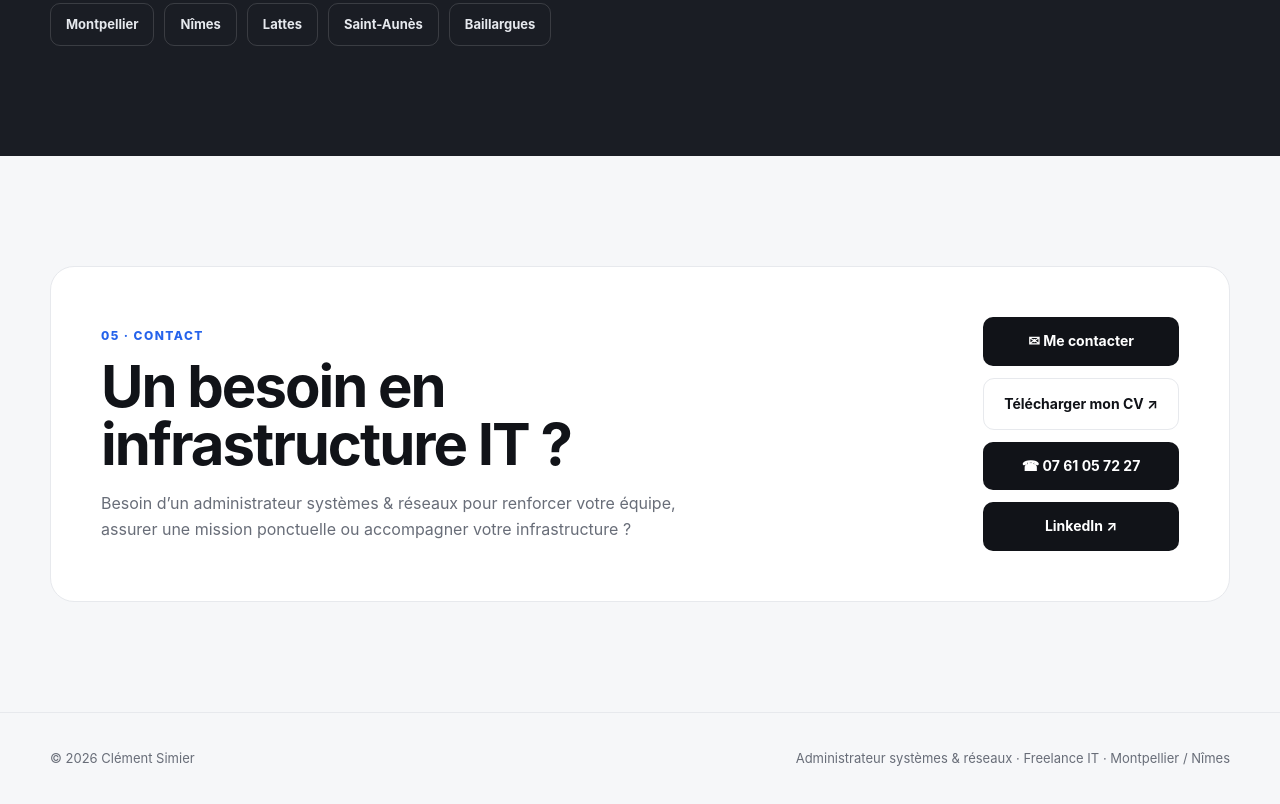
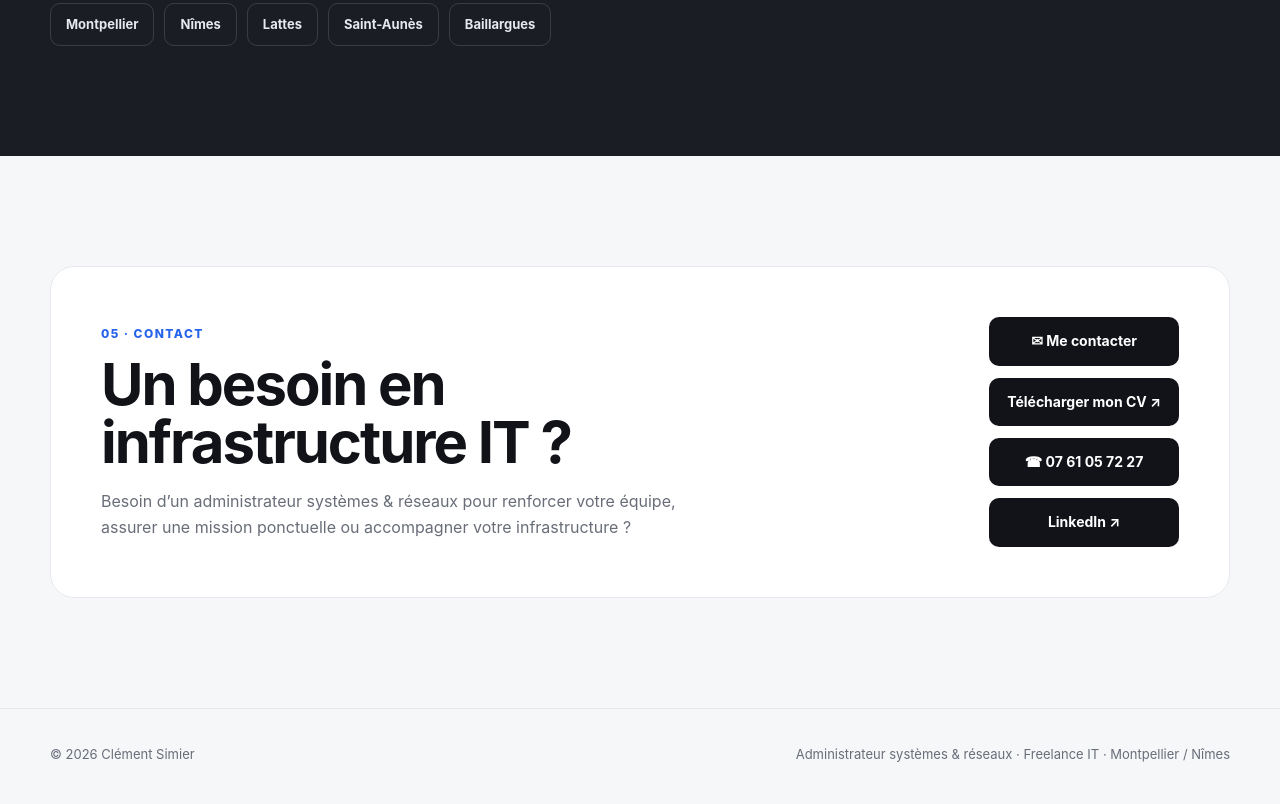
Before and after one commit to clementsimier1-art/portfolio-france, a plain HTML site: page index.html in a window 1280 px wide. Shown: the part 4634-5438 px from the top of the page. Drawn offline with Linux system fonts and the light colour scheme.

Commit message:
Update index.html

```diff
--- a/index.html
+++ b/index.html
@@ -66,7 +66,7 @@ footer{padding:35px 0;border-top:1px solid var(--light);color:var(--grey);font-s
 <div class="formation-card reveal"><small>2022</small><h3>Certification ANSSI</h3><p></p></div>
 </div></div></section>
 <section class="zone"><div class="container"><div class="section-number">ZONE D’INTERVENTION</div><h2 class="section-title">Montpellier — Nîmes</h2><p class="zone-description">Interventions auprès des entreprises de l’Hérault, du Gard et plus largement en Occitanie, selon les besoins de la mission.</p><div class="cities"><span class="city">Montpellier</span><span class="city">Nîmes</span><span class="city">Lattes</span><span class="city">Saint-Aunès</span><span class="city">Baillargues</span><span /span></div></div></section>
-<section id="contact"><div class="container"><div class="contact-box reveal"><div><div class="section-number">05 · CONTACT</div><h2>Un besoin en infrastructure IT ?</h2><p>Besoin d’un administrateur systèmes & réseaux pour renforcer votre équipe, assurer une mission ponctuelle ou accompagner votre infrastructure ?</p></div><div class="contact-links"><a class="contact-link" href="mailto:clementsimier1@gmail.com">✉ Me contacter</a><a href="./CV_Clément_Simier_Freelance_France_400_TJM.pdf" class="btn btn-secondary" target="_blank">Télécharger mon CV ↗</a><a class="contact-link" href="tel:+33761057227">☎ 07 61 05 72 27</a><a class="contact-link" href="https://www.linkedin.com/in/clément-simier-605312241" target="_blank" rel="noopener">LinkedIn ↗</a></div></div></div></section>
+<section id="contact"><div class="container"><div class="contact-box reveal"><div><div class="section-number">05 · CONTACT</div><h2>Un besoin en infrastructure IT ?</h2><p>Besoin d’un administrateur systèmes & réseaux pour renforcer votre équipe, assurer une mission ponctuelle ou accompagner votre infrastructure ?</p></div><div class="contact-links"><a class="contact-link" href="mailto:clementsimier1@gmail.com">✉ Me contacter</a><a href="./CV_Clément_Simier_Freelance_France_400_TJM.pdf" class="contact-link" target="_blank">Télécharger mon CV ↗</a><a class="contact-link" href="tel:+33761057227">☎ 07 61 05 72 27</a><a class="contact-link" href="https://www.linkedin.com/in/clément-simier-605312241" target="_blank" rel="noopener">LinkedIn ↗</a></div></div></div></section>
 </main>
 <footer><div class="container"><div class="footer-content"><div>© <span id="year"></span> Clément Simier</div><div>Administrateur systèmes & réseaux · Freelance IT · Montpellier / Nîmes</div></div></div></footer>
 <script>
```
